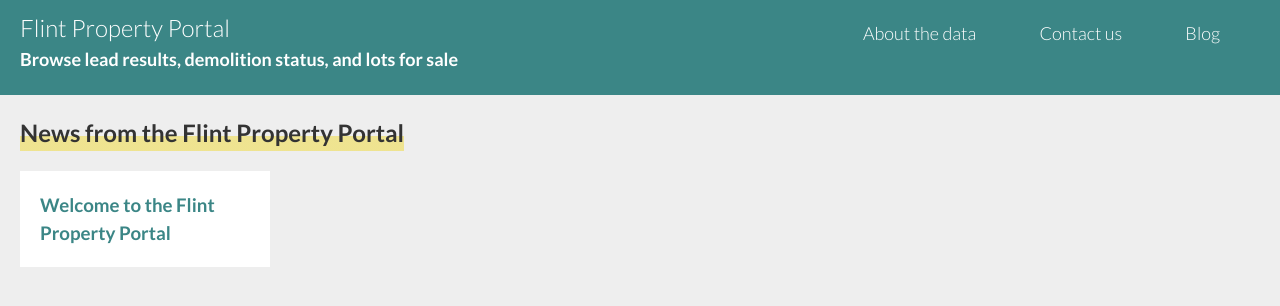
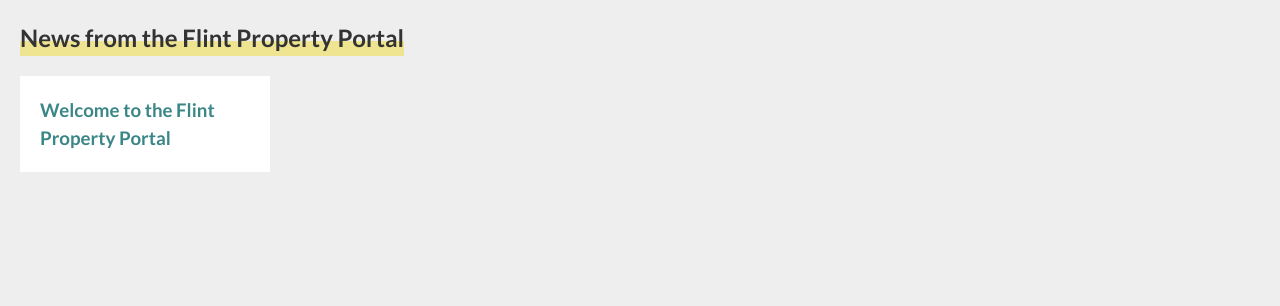
Before and after one commit to loveland/flint, a Jekyll site: the page built from blog.html, in a window 1280 px wide. Shown: the top 306 px of the page. Built offline with Jekyll 4.4.1, drawn with Linux system fonts in a browser that asks for light colours; nearby versions of some CDN libraries.

Commit message:
URL and header change

```diff
--- a/_config.yml
+++ b/_config.yml
@@ -12,8 +12,8 @@ description: > # this means to ignore newlines until "baseurl:"
   Write an awesome description for your new site here. You can edit this
   line in _config.yml. It will appear in your document head meta (for
   Google search results) and in your feed.xml site description.
-baseurl: "/flint" # the subpath of your site, e.g. /blog
-# url: "http://yourdomain.com" # the base hostname & protocol for your site
+baseurl: "" # the subpath of your site, e.g. /blog
+# url: "http://flintpropertyportal.com" # the base hostname & protocol for your site
 # twitter_username: jekyllrb
 # github_username:  jekyll
 
--- a/_includes/header.html
+++ b/_includes/header.html
@@ -1,5 +1,4 @@
-<header class="site-header">
-
+<!--<header class="site-header">
   <div class="wrapper">
     <div class="intro">
       <h1><a class="site-title" href="{{ site.baseurl }}/">{{ site.title }}</a></h1>
@@ -11,6 +10,5 @@
       <a href="{{ '/contact' | prepend: site.baseurl }}">Contact us</a>
       <a href="http://flintpropertyportal.tumblr.com">Blog</a>
     </nav>
-
   </div>
-</header>
+</header>-->
```
